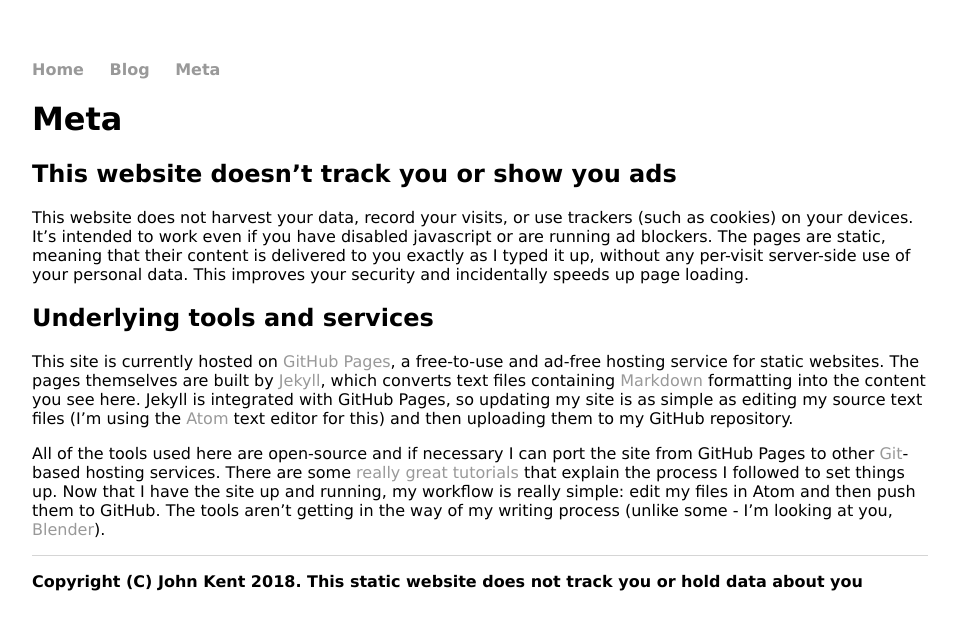
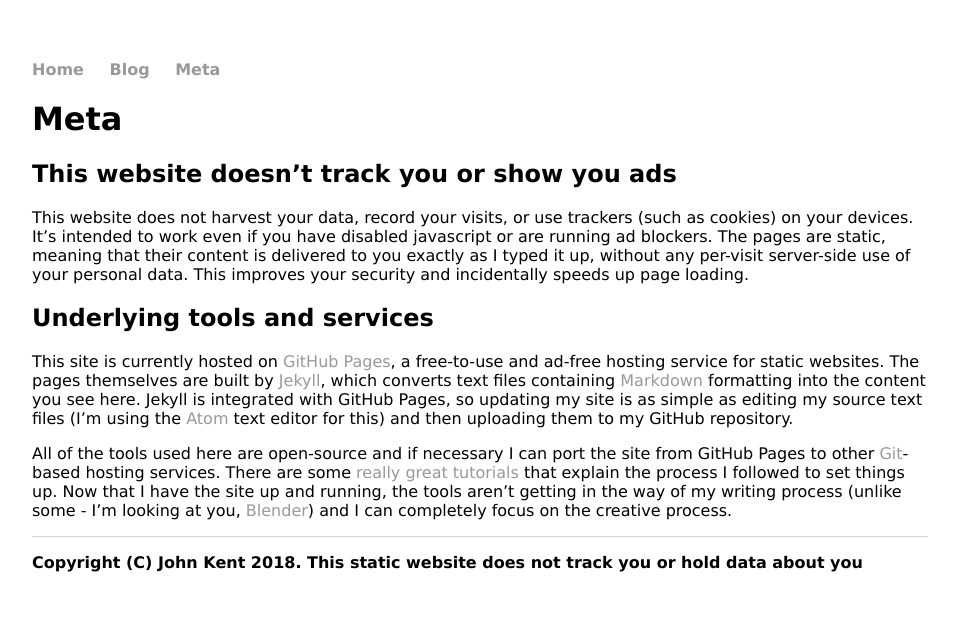
Before and after one commit to KineticLensman/KineticLensman.github.io, a Jekyll site: the page built from meta.md, in a window 1280 px wide. Shown: the top 630 px of the page, without its empty margins (160-1119 px from the left). Built offline with Jekyll 4.4.1, drawn with Linux system fonts in a browser that asks for light colours.

Commit message:
Update - reduced dupe words in meta

```diff
--- a/meta.md
+++ b/meta.md
@@ -11,4 +11,4 @@ This website does not harvest your data, record your visits, or use trackers (su
 
 This site is currently hosted on [GitHub Pages](https://pages.github.com/), a free-to-use and ad-free hosting service for static websites. The pages themselves are built by [Jekyll](https://jekyllrb.com/), which converts text files containing [Markdown](https://daringfireball.net/projects/markdown/) formatting into the content you see here. Jekyll is integrated with GitHub Pages, so updating my site is as simple as editing my source text files (I'm using the [Atom](https://atom.io/) text editor for this) and then uploading them to my GitHub repository.
 
-All of the tools used here are open-source and if necessary I can port the site from GitHub Pages to other [Git](https://git-scm.com/)-based hosting services. There are some [really great tutorials](http://jmcglone.com/guides/github-pages/) that explain the process I followed to set things up. Now that I have the site up and running, my workflow is really simple: edit my files in Atom and then push them to GitHub. The tools aren't getting in the way of my writing process (unlike some - I'm looking at you, [Blender](https://www.blender.org/)).
+All of the tools used here are open-source and if necessary I can port the site from GitHub Pages to other [Git](https://git-scm.com/)-based hosting services. There are some [really great tutorials](http://jmcglone.com/guides/github-pages/) that explain the process I followed to set things up. Now that I have the site up and running, the tools aren't getting in the way of my writing process (unlike some - I'm looking at you, [Blender](https://www.blender.org/)) and I can completely focus on the creative process.
```
